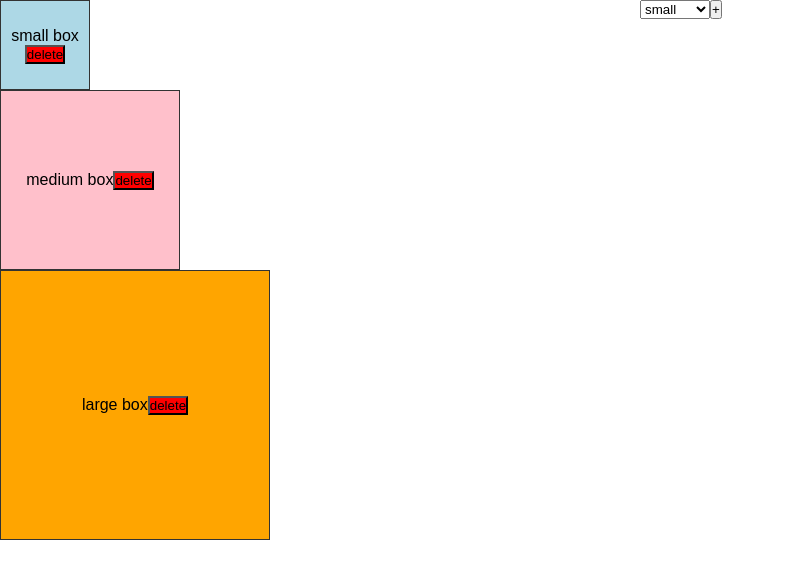
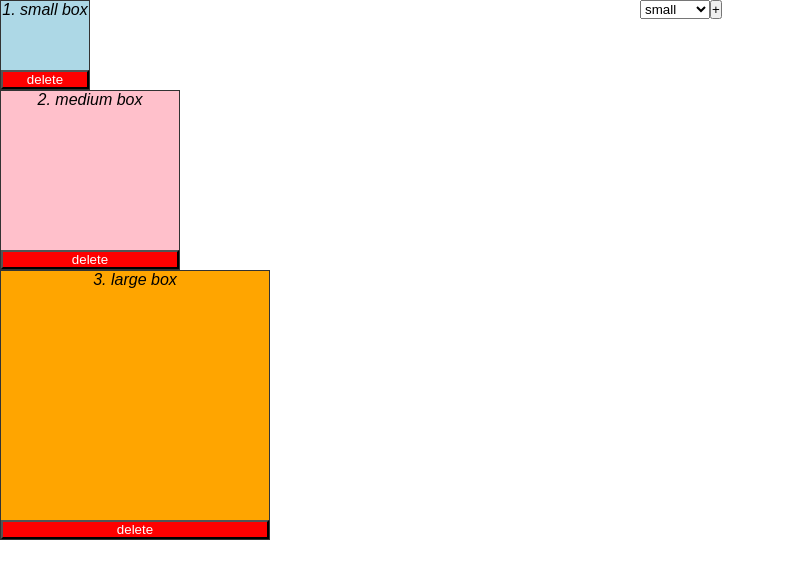
Before and after one commit to grarizki/dive-deep-react, a React (Create React App) app in the folder day-1/: page / in a window 1280 px wide. Shown: the top 578 px of the page, without its empty margins (0-785 px from the left). Built offline with nearby package versions, Linux system fonts and the light colour scheme.

Commit message:
add box component

```diff
--- a/day-1/src/box-exercise/boxComponent.js
+++ b/day-1/src/box-exercise/boxComponent.js
@@ -1,13 +1,150 @@
+// import React from "react";
+// import "./box.css";
+
+// const BoxColourFulContext = React.createContext({
+//   boxTypeItems: [],
+//   addBoxToArray: (boxType) => {},
+//   removeBoxFromArray: (indexToDelete) => {}
+// });
+
+// class Box extends React.Component {
+//   render() {
+//     let styleBox = "box";
+
+//     switch (this.props.type) {
+//       case "small":
+//         styleBox = styleBox + " box--small";
+//         break;
+//       case "medium":
+//         styleBox = styleBox + " box--medium";
+//         break;
+//       case "large":
+//         styleBox = styleBox + " box--large";
+//         break;
+//       default:
+//     }
+
+//     return (
+//       <BoxColourFulContext.Consumer>
+//         {(context) => {
+//           return (
+//             <div className={styleBox} style={{ fontStyle: "italic" }}>
+//               <div style={{ flex: 1, justifyContent: "flex-end" }}>{`${
+//                 this.props.indexArray + 1
+//               }. ${this.props.type} box`}</div>
+//               <div>
+//                 <button
+//                   style={{
+//                     backgroundColor: "red",
+//                     color: "white",
+//                     width: "100%"
+//                   }}
+//                   onClick={() => {
+//                     context.removeBoxFromArray(this.props.indexArray);
+//                   }}
+//                 >
+//                   delete
+//                 </button>
+//               </div>
+//             </div>
+//           );
+//         }}
+//       </BoxColourFulContext.Consumer>
+//     );
+//   }
+// }
+
+// class ColourFulBoxComponent extends React.Component {
+//   state = {
+//     selectedBoxType: "small"
+//   };
+
+//   render() {
+//     return (
+//       <BoxColourFulContext.Consumer>
+//         {(context) => {
+//           return (
+//             <div style={{ display: "flex" }}>
+//               <div style={{ flex: 1 }}>
+//                 {context.boxTypeItems.map((boxType, index) => (
+//                   <Box
+//                     key={index.toString()}
+//                     type={boxType}
+//                     indexArray={index}
+//                   />
+//                 ))}
+//               </div>
+//               <div style={{ flex: 1 }}>
+//                 <select
+//                   name="box"
+//                   id="boxstype"
+//                   onChange={(event) => {
+//                     this.setState({ selectedBoxType: event.target.value });
+//                   }}
+//                 >
+//                   <option value="small">small</option>
+//                   <option value="medium">medium</option>
+//                   <option value="large">large</option>
+//                 </select>
+//                 <button
+//                   onClick={() => {
+//                     context.addBoxToArray(this.state.selectedBoxType);
+//                   }}
+//                 >
+//                   +
+//                 </button>
+//               </div>
+//             </div>
+//           );
+//         }}
+//       </BoxColourFulContext.Consumer>
+//     );
+//   }
+// }
+
+// class ColourFulBoxContainerComponent extends React.Component {
+//   state = { boxTypeItems: ["small", "medium", "large"] };
+
+//   addBoxToArray = (boxType) => {
+//     this.setState({
+//       boxTypeItems: [...this.state.boxTypeItems, boxType]
+//     });
+//   };
+
+//   removeBoxFromArray = (indexToDelete) => {
+//     const newArray = this.state.boxTypeItems.filter(
+//       (_, index) => index !== indexToDelete
+//     );
+//     this.setState({ boxTypeItems: newArray });
+//   };
+
+//   render = () => {
+//     return (
+//       <BoxColourFulContext.Provider
+//         value={{
+//           boxTypeItems: this.state.boxTypeItems,
+//           addBoxToArray: this.addBoxToArray,
+//           removeBoxFromArray: this.removeBoxFromArray
+//         }}
+//       >
+//         <ColourFulBoxComponent />
+//       </BoxColourFulContext.Provider>
+//     );
+//   };
+// }
+
+// export default ColourFulBoxContainerComponent;
+
 import React from "react";
 import "./box.css";
 
-const BoxContext = React.createContext({
-  arrayBox: [],
-  addBoxToArrayBox: () => {},
-  removeArrayBoxBasedIndex: () => {},
+const BoxColourFulContext = React.createContext({
+  boxTypeItems: [],
+  addBoxToArray: (boxType) => {},
+  removeBoxFromArray: (indexToDelete) => {}
 });
 
-class BoxComponent extends React.Component {
+class Box extends React.Component {
   render() {
     let styleBox = "box";
 
@@ -25,17 +162,22 @@ class BoxComponent extends React.Component {
     }
 
     return (
-      <BoxContext.Consumer>
+      <BoxColourFulContext.Consumer>
         {(context) => {
-          console.log("value >> ", context);
           return (
-            <div className={styleBox}>
+            <div className={styleBox} style={{ fontStyle: "italic" }}>
+              <div style={{ flex: 1, justifyContent: "flex-end" }}>{`${
+                this.props.indexArray + 1
+              }. ${this.props.type} box`}</div>
               <div>
-                {this.props.type + " box"}
                 <button
-                  style={{ backgroundColor: "red" }}
+                  style={{
+                    backgroundColor: "red",
+                    color: "white",
+                    width: "100%"
+                  }}
                   onClick={() => {
-                    this.props.removeBox(this.props.indexArray);
+                    context.removeBoxFromArray(this.props.indexArray);
                   }}
                 >
                   delete
@@ -44,33 +186,27 @@ class BoxComponent extends React.Component {
             </div>
           );
         }}
-      </BoxContext.Consumer>
+      </BoxColourFulContext.Consumer>
     );
   }
 }
 
 class ColourFulBoxComponent extends React.Component {
   state = {
-    boxTypeItems: ["small", "medium", "large"],
-    selectedBoxType: "small",
-  };
-
-  removeBoxBasedOnIndexArray = (indexToDelete) => {
-    const newArray = this.state.boxTypeItems.filter(
-      (_, index) => index !== indexToDelete
-    );
-    this.setState({ boxTypeItems: newArray });
+    selectedBoxType: "small"
   };
 
   render() {
     return (
+      <BoxColourFulContext.Consumer>
+        {(context) => {
+          return (
             <div style={{ display: "flex" }}>
               <div style={{ flex: 1 }}>
-          {this.state.boxTypeItems.map((boxType, index) => (
-            <BoxComponent
+                {context.boxTypeItems.map((boxType, index) => (
+                  <Box
                     key={index.toString()}
                     type={boxType}
-              removeBox={this.removeBoxBasedOnIndexArray}
                     indexArray={index}
                   />
                 ))}
@@ -89,12 +225,7 @@ class ColourFulBoxComponent extends React.Component {
                 </select>
                 <button
                   onClick={() => {
-              this.setState({
-                boxTypeItems: [
-                  ...this.state.boxTypeItems,
-                  this.state.selectedBoxType,
-                ],
-              });
+                    context.addBoxToArray(this.state.selectedBoxType);
                   }}
                 >
                   +
@@ -102,38 +233,41 @@ class ColourFulBoxComponent extends React.Component {
               </div>
             </div>
           );
-  }
-}
-
-class BoxContainer extends React.Component {
-  state = { arrayBox: [] };
-
-  addBoxToArrayBox = (boxType) => {
-    this.setState({
-      arrayBox: [...this.state.arrayBox, boxType],
-    });
-  };
-
-  removeArrayBoxBasedIndex = (indexToDelete) => {
-    const newArray = this.state.boxTypes.filter(
-      (_, index) => index !== indexToDelete
-    );
-    this.setState({ arrayBox: newArray });
-  };
-
-  render() {
-    return (
-      <BoxContext.Provider
-        value={{
-          arrayBox: this.state.arrayBox,
-          addBoxToArrayBox: this.addBoxToArrayBox,
-          removeArrayBoxBasedIndex: this.removeArrayBoxBasedIndex,
         }}
-      >
-        <ColourFulBoxComponent />
-      </BoxContext.Provider>
+      </BoxColourFulContext.Consumer>
     );
   }
 }
 
-export default BoxContainer;
+class ColourFulBoxContainerComponent extends React.Component {
+  state = { boxTypeItems: ["small", "medium", "large"] };
+
+  addBoxToArray = (boxType) => {
+    this.setState({
+      boxTypeItems: [...this.state.boxTypeItems, boxType]
+    });
+  };
+
+  removeBoxFromArray = (indexToDelete) => {
+    const newArray = this.state.boxTypeItems.filter(
+      (_, index) => index !== indexToDelete
+    );
+    this.setState({ boxTypeItems: newArray });
+  };
+
+  render = () => {
+    return (
+      <BoxColourFulContext.Provider
+        value={{
+          boxTypeItems: this.state.boxTypeItems,
+          addBoxToArray: this.addBoxToArray,
+          removeBoxFromArray: this.removeBoxFromArray
+        }}
+      >
+        <ColourFulBoxComponent />
+      </BoxColourFulContext.Provider>
+    );
+  };
+}
+
+export default ColourFulBoxContainerComponent;
```
Lines whose indentation alone changed are shown as unchanged.
